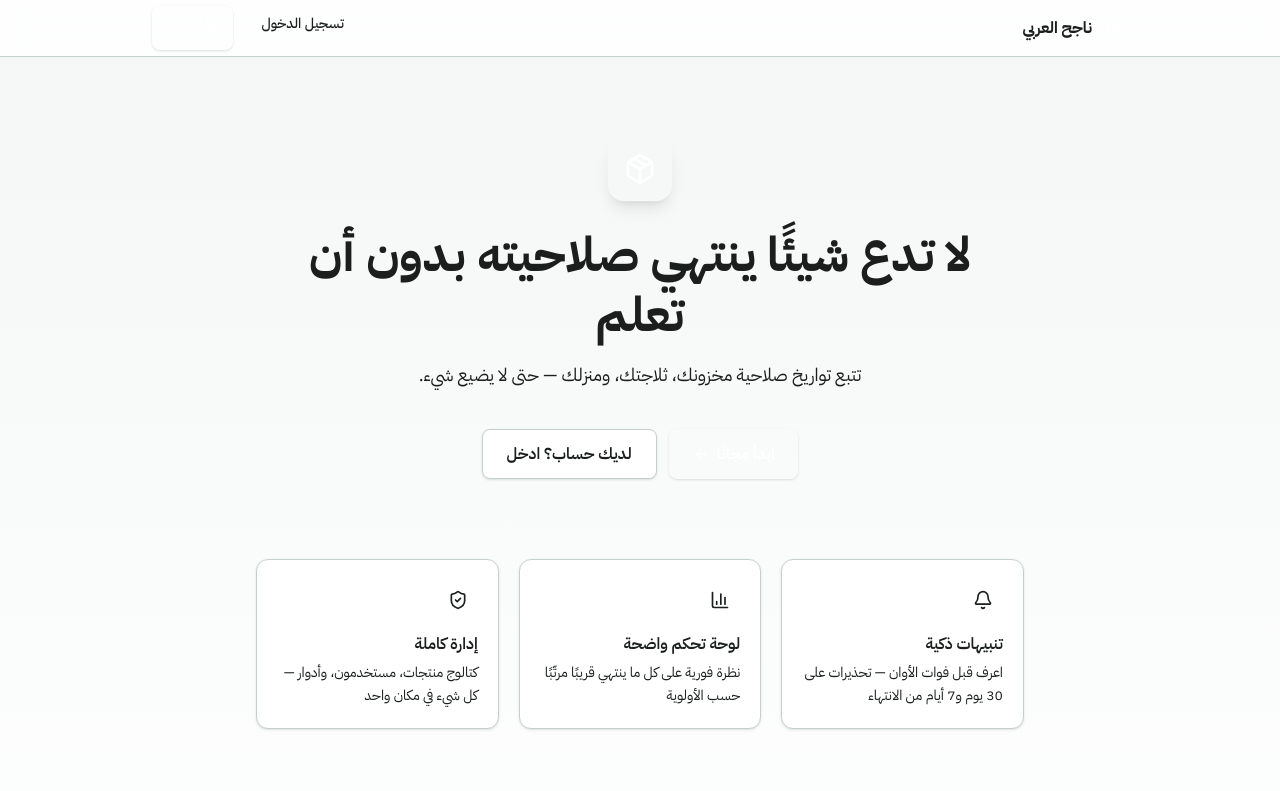
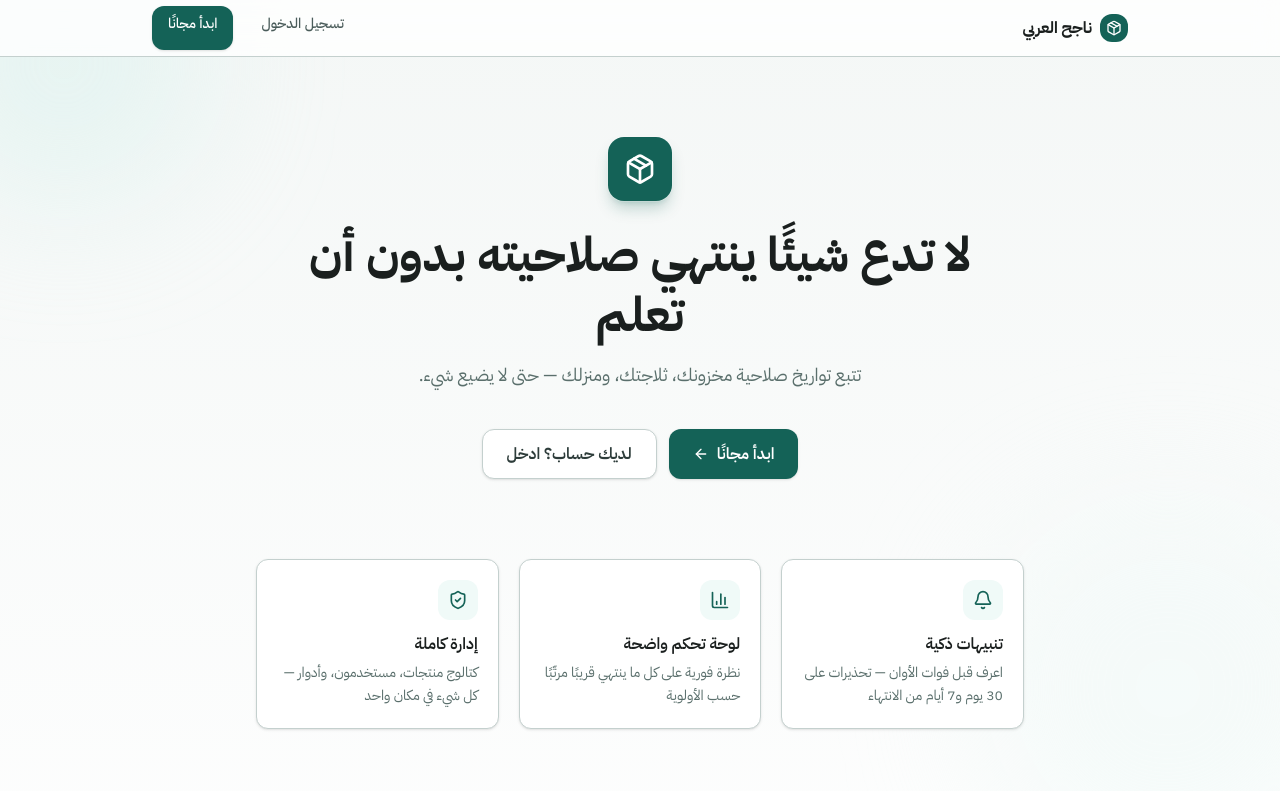
Before and after one commit to eyad-0101/expirytrack-next, a Next.js app: page / in a window 1280 px wide. Shown: the top 791 px of the page. Built offline with nearby package versions, Linux system fonts and the light colour scheme; no server answers.

Commit message:
Update globals.css

```diff
--- a/app/globals.css
+++ b/app/globals.css
@@ -1,6 +1,8 @@
 @import url("https://fonts.googleapis.com/css2?family=IBM+Plex+Sans+Arabic:wght@300;400;500;600;700&family=IBM+Plex+Mono:wght@400;500&display=swap");
 @import "tailwindcss";
+@config "../tailwind.config.ts";
 
+   @custom-variant dark (&:where(.dark, .dark *));
 /* ── Design Tokens ─────────────────────────────────────────── */
 :root {
   --font-sans: "IBM Plex Sans Arabic", sans-serif;
```
